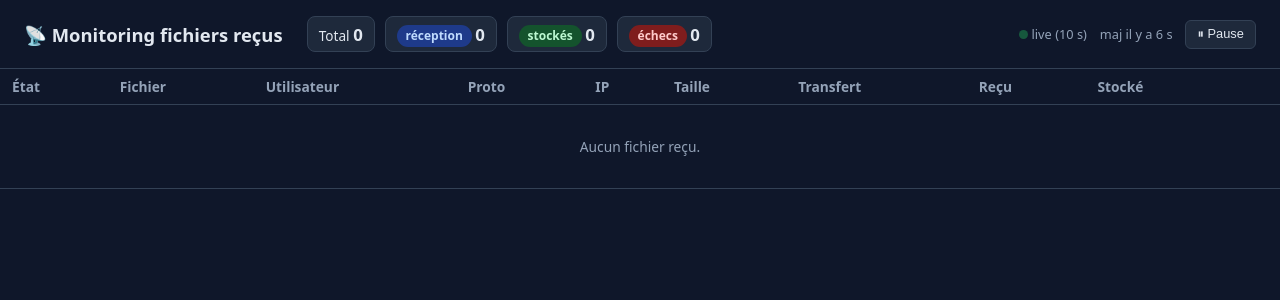
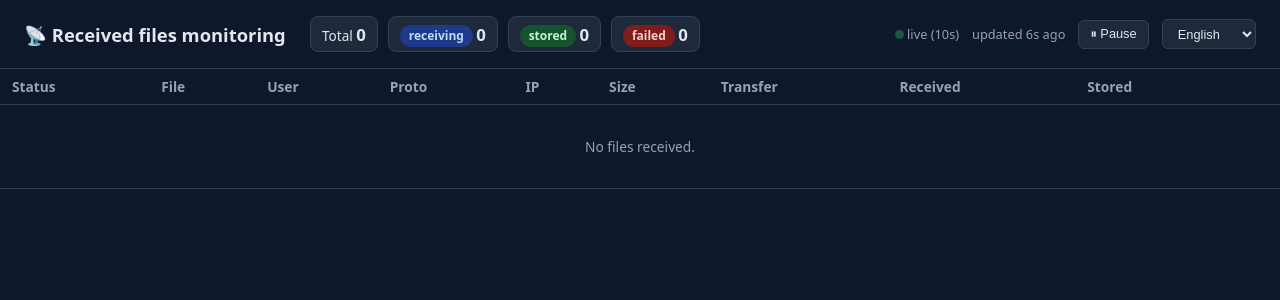
Before and after one commit to ramfire/way, a Django app: page /monitoring/ in a window 1280 px wide. Shown: the top 300 px of the page. Run offline with Django 5.2, Linux system fonts and the light colour scheme; the visitor is signed in with stand-in values (Sample User, id 1); data that the repository does not hold is empty.

Commit message:
Monitoring: interface multilingue EN (défaut) / FR / IT
i18n côté client : dictionnaire EN/FR/IT, sélecteur de langue dans l'en-tête,
défaut anglais, choix mémorisé en localStorage. Libellés d'état dérivés de la
clé stable `state` (plus du `state_label` serveur). Formatage dates/tailles/
durées selon la locale (en-US/fr-FR/it-IT).

Co-Authored-By: Claude Opus 4.8 (1M context) <noreply@anthropic.com>

```diff
--- a/api/templates/monitoring.html
+++ b/api/templates/monitoring.html
@@ -1,9 +1,9 @@
 <!doctype html>
-<html lang="fr">
+<html lang="en">
 <head>
   <meta charset="utf-8">
   <meta name="viewport" content="width=device-width, initial-scale=1">
-  <title>AlfaWay — Monitoring fichiers</title>
+  <title>AlfaWay — Monitoring</title>
   <style>
     :root { --bg:#0f172a; --card:#1e293b; --txt:#e2e8f0; --mut:#94a3b8; --line:#334155; }
     * { box-sizing: border-box; }
@@ -23,9 +23,9 @@
     .dot.paused { background:#eab308; animation:none; }
     .dot.error { background:#ef4444; animation:none; }
     @keyframes pulse { 0%,100%{opacity:1} 50%{opacity:.3} }
-    button { background:var(--card); color:var(--txt); border:1px solid var(--line);
+    button, select { background:var(--card); color:var(--txt); border:1px solid var(--line);
              border-radius:6px; padding:.35rem .7rem; cursor:pointer; font-size:.8rem; }
-    button:hover { border-color:var(--mut); }
+    button:hover, select:hover { border-color:var(--mut); }
     table { width:100%; border-collapse:collapse; font-size:.86rem; }
     th, td { text-align:left; padding:.5rem .75rem; border-bottom:1px solid var(--line);
              white-space:nowrap; }
@@ -35,6 +35,8 @@
     .receiving { background:#1e3a8a; color:#bfdbfe; }
     .stored    { background:#14532d; color:#bbf7d0; }
     .failed    { background:#7f1d1d; color:#fecaca; }
+    .deleted   { background:#374151; color:#d1d5db; }
+    .missing   { background:#78350f; color:#fed7aa; }
     a.dl { color:#7dd3fc; text-decoration:none; }
     a.dl:hover { text-decoration:underline; }
     tr.new td { animation:flash 2.5s ease-out; }
@@ -48,68 +50,172 @@
 </head>
 <body>
   <header>
-    <h1>📡 Monitoring fichiers reçus</h1>
+    <h1>📡 <span id="t-title"></span></h1>
     <div class="stats" id="stats"></div>
     <div class="spacer"></div>
     <div class="meta">
-      <span><span class="dot" id="dot"></span> <span id="status">démarrage…</span></span>
+      <span><span class="dot" id="dot"></span> <span id="status"></span></span>
       <span id="updated"></span>
-      <button id="toggle">⏸ Pause</button>
+      <button id="toggle"></button>
+      <select id="lang" aria-label="Language">
+        <option value="en">English</option>
+        <option value="fr">Français</option>
+        <option value="it">Italiano</option>
+      </select>
     </div>
   </header>
   <div class="err" id="err"></div>
 
   <table>
     <thead>
-      <tr>
-        <th>État</th><th>Fichier</th><th>Utilisateur</th><th>Proto</th>
-        <th>IP</th><th>Taille</th><th>Transfert</th><th>Reçu</th><th>Stocké</th><th></th>
+      <tr id="head">
+        <th id="th-state"></th><th id="th-file"></th><th id="th-user"></th>
+        <th id="th-proto"></th><th id="th-ip"></th><th id="th-size"></th>
+        <th id="th-transfer"></th><th id="th-received"></th><th id="th-stored"></th><th></th>
       </tr>
     </thead>
-    <tbody id="rows"><tr><td colspan="10" class="empty">Chargement…</td></tr></tbody>
+    <tbody id="rows"></tbody>
   </table>
 
   <script>
+    // --- Dictionnaire de traductions (défaut : anglais) ------------------------
+    const I18N = {
+      en: {
+        locale: 'en-US',
+        title: 'Received files monitoring',
+        total: 'Total', receiving: 'receiving', stored: 'stored', failed: 'failed',
+        th_state: 'Status', th_file: 'File', th_user: 'User', th_proto: 'Proto',
+        th_ip: 'IP', th_size: 'Size', th_transfer: 'Transfer', th_received: 'Received',
+        th_stored: 'Stored',
+        st_starting: 'starting…', st_live: 'live ({s}s)', st_paused: 'paused',
+        st_error: 'error',
+        btn_pause: '⏸ Pause', btn_resume: '▶ Resume',
+        updated: 'updated {s}s ago',
+        loading: 'Loading…', empty: 'No files received.',
+        download: '⬇ Download',
+        err_session: 'session expired — sign in to the admin again',
+        // libellés d'état (clé stable r.state)
+        s_receiving: 'receiving', s_stored: 'stored', s_failed: 'failed',
+        s_deleted: 'deleted', s_missing: 'missing',
+        bytes_unit: 'B', units: ['KB','MB','GB','TB'],
+      },
+      fr: {
+        locale: 'fr-FR',
+        title: 'Monitoring fichiers reçus',
+        total: 'Total', receiving: 'réception', stored: 'stockés', failed: 'échecs',
+        th_state: 'État', th_file: 'Fichier', th_user: 'Utilisateur', th_proto: 'Proto',
+        th_ip: 'IP', th_size: 'Taille', th_transfer: 'Transfert', th_received: 'Reçu',
+        th_stored: 'Stocké',
+        st_starting: 'démarrage…', st_live: 'live ({s}s)', st_paused: 'en pause',
+        st_error: 'erreur',
+        btn_pause: '⏸ Pause', btn_resume: '▶ Reprendre',
+        updated: 'màj il y a {s}s',
+        loading: 'Chargement…', empty: 'Aucun fichier reçu.',
+        download: '⬇ Télécharger',
+        err_session: 'session expirée — reconnecte-toi à l’admin',
+        s_receiving: 'réception', s_stored: 'stocké', s_failed: 'échec',
+        s_deleted: 'supprimé', s_missing: 'absent',
+        bytes_unit: 'o', units: ['Ko','Mo','Go','To'],
+      },
+      it: {
+        locale: 'it-IT',
+        title: 'Monitoraggio file ricevuti',
+        total: 'Totale', receiving: 'in ricezione', stored: 'archiviati', failed: 'falliti',
+        th_state: 'Stato', th_file: 'File', th_user: 'Utente', th_proto: 'Proto',
+        th_ip: 'IP', th_size: 'Dimensione', th_transfer: 'Trasferimento', th_received: 'Ricevuto',
+        th_stored: 'Archiviato',
+        st_starting: 'avvio…', st_live: 'live ({s}s)', st_paused: 'in pausa',
+        st_error: 'errore',
+        btn_pause: '⏸ Pausa', btn_resume: '▶ Riprendi',
+        updated: 'agg. {s}s fa',
+        loading: 'Caricamento…', empty: 'Nessun file ricevuto.',
+        download: '⬇ Scarica',
+        err_session: 'sessione scaduta — accedi di nuovo all’admin',
+        s_receiving: 'in ricezione', s_stored: 'archiviato', s_failed: 'fallito',
+        s_deleted: 'eliminato', s_missing: 'assente',
+        bytes_unit: 'B', units: ['KB','MB','GB','TB'],
+      },
+    };
+
     const REFRESH_MS = 10000;          // 10 s (choix utilisateur)
+    const REFRESH_S = REFRESH_MS / 1000;
     const seen = new Set();            // ids déjà affichés → détecter les nouveaux
     let firstLoad = true, paused = false, lastUpdate = null, timer = null;
+    let lastData = null;               // dernier feed reçu → re-render au changement de langue
+
+    let lang = localStorage.getItem('monitoring_lang');
+    if (!I18N[lang]) lang = 'en';      // défaut : anglais
+    const t = (key) => (I18N[lang] || I18N.en)[key];
 
     const $ = (id) => document.getElementById(id);
 
     function fmtBytes(n) {
       if (n == null) return '—';
-      if (n < 1024) return n + ' o';
-      const u = ['Ko','Mo','Go','To']; let i = -1;
-      do { n /= 1024; i++; } while (n >= 1024 && i < u.length-1);
-      return n.toFixed(1) + ' ' + u[i];
+      const L = I18N[lang] || I18N.en;
+      if (n < 1024) return n + ' ' + L.bytes_unit;
+      let i = -1;
+      do { n /= 1024; i++; } while (n >= 1024 && i < L.units.length - 1);
+      return n.toLocaleString(L.locale, { minimumFractionDigits: 1, maximumFractionDigits: 1 })
+             + ' ' + L.units[i];
     }
     function fmtTime(iso) {
       if (!iso) return '—';
-      const d = new Date(iso);
-      return d.toLocaleTimeString('fr-FR') + ' ' + d.toLocaleDateString('fr-FR');
+      const d = new Date(iso), loc = (I18N[lang] || I18N.en).locale;
+      return d.toLocaleTimeString(loc) + ' ' + d.toLocaleDateString(loc);
     }
     function fmtDuration(ms) {
       if (ms == null) return '—';
+      const loc = (I18N[lang] || I18N.en).locale;
+      const num = (v, d) => v.toLocaleString(loc, { minimumFractionDigits: d, maximumFractionDigits: d });
       if (ms < 1000) return ms + ' ms';
-      if (ms < 60000) return (ms / 1000).toFixed(2) + ' s';
+      if (ms < 60000) return num(ms / 1000, 2) + ' s';
       return Math.floor(ms / 60000) + ' min ' + Math.round((ms % 60000) / 1000) + ' s';
     }
     function esc(s) {
       return (s == null ? '' : String(s)).replace(/[&<>"]/g,
         c => ({'&':'&amp;','<':'&lt;','>':'&gt;','"':'&quot;'}[c]));
     }
+    function stateLabel(state) {
+      return t('s_' + state) || state;
+    }
+    function statusText() {
+      if (paused) return t('st_paused');
+      return t('st_live').replace('{s}', REFRESH_S);
+    }
+
+    // Libellés statiques (chrome) : appliqués au chargement + à chaque changement de langue.
+    function applyStaticText() {
+      document.documentElement.lang = lang;
+      document.title = 'AlfaWay — ' + t('title');
+      $('t-title').textContent = t('title');
+      $('th-state').textContent = t('th_state');
+      $('th-file').textContent = t('th_file');
+      $('th-user').textContent = t('th_user');
+      $('th-proto').textContent = t('th_proto');
+      $('th-ip').textContent = t('th_ip');
+      $('th-size').textContent = t('th_size');
+      $('th-transfer').textContent = t('th_transfer');
+      $('th-received').textContent = t('th_received');
+      $('th-stored').textContent = t('th_stored');
+      $('toggle').textContent = paused ? t('btn_resume') : t('btn_pause');
+      $('lang').value = lang;
+      if (!lastData) {
+        $('rows').innerHTML = `<tr><td colspan="10" class="empty">${t('loading')}</td></tr>`;
+      }
+      $('status').textContent = lastUpdate ? statusText() : t('st_starting');
+    }
 
     function renderStats(counts, total) {
       $('stats').innerHTML =
-        `<span class="stat">Total <b>${total}</b></span>` +
-        `<span class="stat"><span class="badge receiving">réception</span> <b>${counts.receiving||0}</b></span>` +
-        `<span class="stat"><span class="badge stored">stockés</span> <b>${counts.stored||0}</b></span>` +
-        `<span class="stat"><span class="badge failed">échecs</span> <b>${counts.failed||0}</b></span>`;
+        `<span class="stat">${t('total')} <b>${total}</b></span>` +
+        `<span class="stat"><span class="badge receiving">${t('receiving')}</span> <b>${counts.receiving||0}</b></span>` +
+        `<span class="stat"><span class="badge stored">${t('stored')}</span> <b>${counts.stored||0}</b></span>` +
+        `<span class="stat"><span class="badge failed">${t('failed')}</span> <b>${counts.failed||0}</b></span>`;
     }
 
     function renderRows(rows) {
       if (!rows.length) {
-        $('rows').innerHTML = '<tr><td colspan="10" class="empty">Aucun fichier reçu.</td></tr>';
+        $('rows').innerHTML = `<tr><td colspan="10" class="empty">${t('empty')}</td></tr>`;
         return;
       }
       $('rows').innerHTML = rows.map(r => {
@@ -117,9 +223,9 @@
         const cls = [isNew ? 'new' : '', r.state === 'failed' ? 'row-failed' : '']
           .filter(Boolean).join(' ');
         const dl = r.downloadable
-          ? `<a class="dl" href="/files/${r.id}/download/">⬇ Télécharger</a>` : '';
+          ? `<a class="dl" href="/files/${r.id}/download/">${t('download')}</a>` : '';
         return `<tr class="${cls}">
-          <td><span class="badge ${esc(r.state)}">${esc(r.state_label)}</span></td>
+          <td><span class="badge ${esc(r.state)}">${esc(stateLabel(r.state))}</span></td>
           <td class="file" title="${esc(r.path)}">${esc(r.filename)}</td>
           <td>${esc(r.username)}</td>
           <td>${esc(r.protocol)}</td>
@@ -135,23 +241,33 @@
       firstLoad = false;
     }
 
+    // Re-render complet depuis le dernier feed (sans refaire d'appel réseau).
+    function rerender() {
+      applyStaticText();
+      if (lastData) {
+        renderStats(lastData.counts, lastData.total);
+        renderRows(lastData.rows);
+      }
+    }
+
     async function poll() {
       try {
         const res = await fetch('/monitoring/feed/', { credentials: 'same-origin' });
         if (res.redirected || res.status === 403 || res.status === 302) {
-          throw new Error('session expirée — reconnecte-toi à l\'admin');
+          throw new Error(t('err_session'));
         }
         if (!res.ok) throw new Error('HTTP ' + res.status);
         const data = await res.json();
+        lastData = data;
         renderStats(data.counts, data.total);
         renderRows(data.rows);
         lastUpdate = Date.now();
         $('err').style.display = 'none';
         $('dot').className = paused ? 'dot paused' : 'dot';
-        $('status').textContent = paused ? 'en pause' : 'live (10 s)';
+        $('status').textContent = statusText();
       } catch (e) {
         $('dot').className = 'dot error';
-        $('status').textContent = 'erreur';
+        $('status').textContent = t('st_error');
         $('err').textContent = '⚠ ' + e.message;
         $('err').style.display = 'block';
       }
@@ -160,7 +276,7 @@
     function tickAgo() {
       if (!lastUpdate) return;
       const s = Math.round((Date.now() - lastUpdate) / 1000);
-      $('updated').textContent = 'maj il y a ' + s + ' s';
+      $('updated').textContent = t('updated').replace('{s}', s);
     }
 
     function schedule() {
@@ -170,11 +286,18 @@
 
     $('toggle').addEventListener('click', () => {
       paused = !paused;
-      $('toggle').textContent = paused ? '▶ Reprendre' : '⏸ Pause';
+      $('toggle').textContent = paused ? t('btn_resume') : t('btn_pause');
       $('dot').className = paused ? 'dot paused' : 'dot';
-      $('status').textContent = paused ? 'en pause' : 'live (10 s)';
+      $('status').textContent = statusText();
       schedule();
       if (!paused) poll();
+    });
+
+    $('lang').addEventListener('change', (e) => {
+      lang = I18N[e.target.value] ? e.target.value : 'en';
+      localStorage.setItem('monitoring_lang', lang);
+      rerender();
+      tickAgo();
     });
 
     // Économie : on suspend le polling quand l'onglet n'est pas visible.
@@ -183,6 +306,7 @@
       else if (!paused) { poll(); schedule(); }
     });
 
+    applyStaticText();
     poll();
     schedule();
     setInterval(tickAgo, 1000);
```
